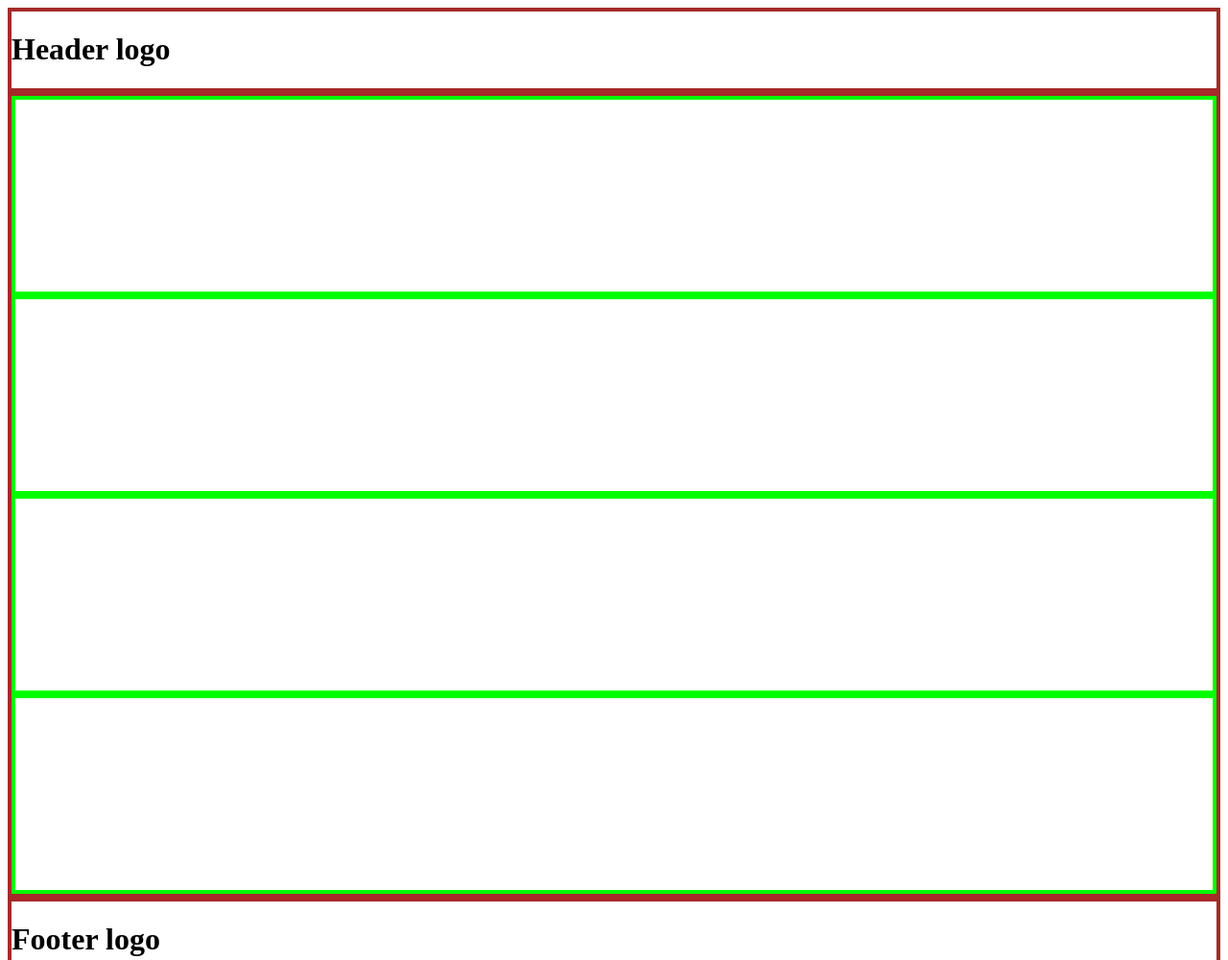
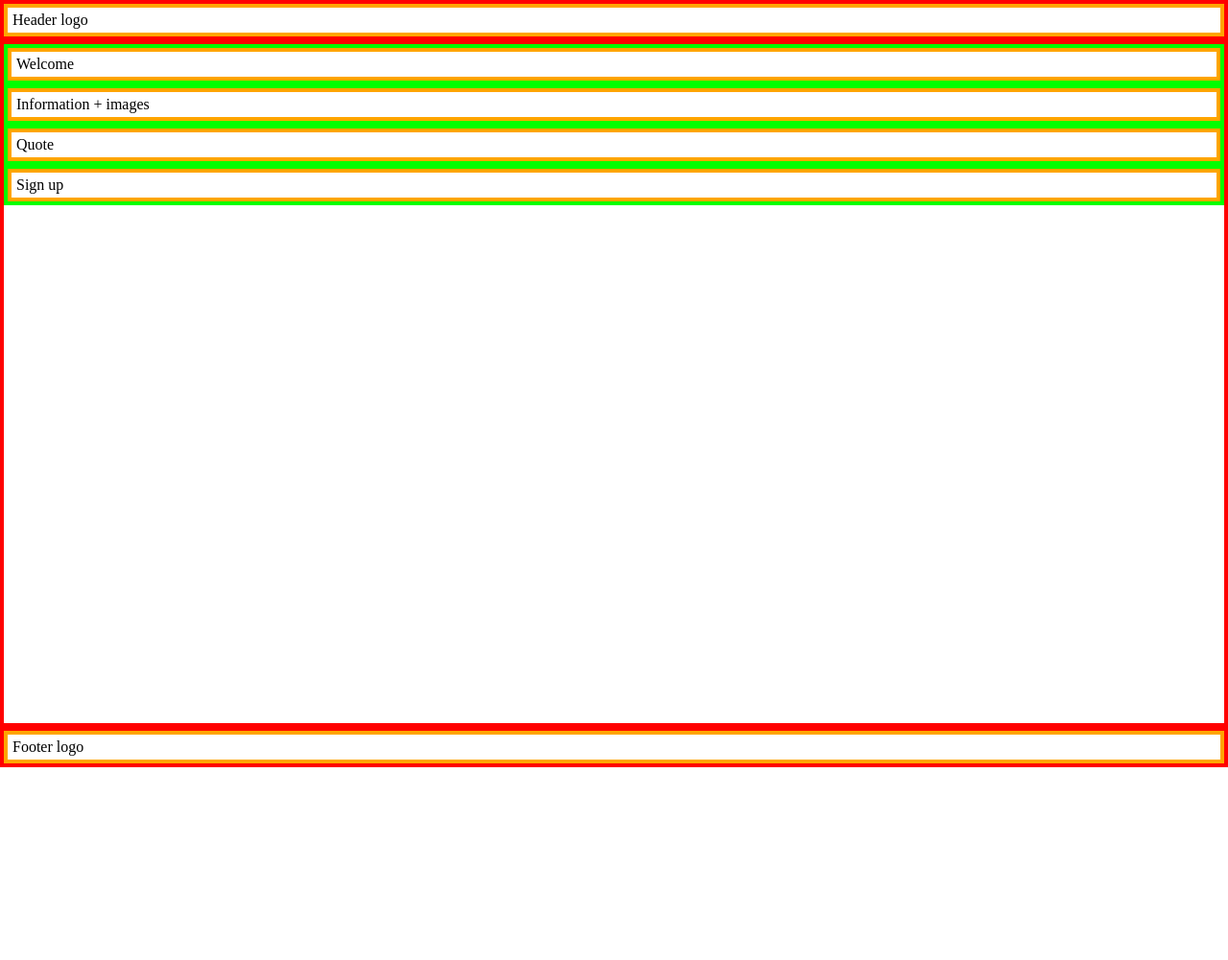
Before and after one commit to ManuelDAssoro/landing-page, a plain HTML site: page index.html in a window 1280 px wide. Shown: the top 1001 px of the page at 96% size. After the commit the page ends 800 px from the top, so only its background shows below. Drawn offline with Linux system fonts and the light colour scheme.

Commit message:
import reset styles

```diff
--- a/index.css
+++ /dev/null
@@ -1,9 +0,0 @@
-section {
-  border: 4px solid lime;
-  min-height: 200px;
-}
-
-header, footer, main {
-  border: 4px solid brown;
-  min-height: 50px;
-}
--- a/index.html
+++ b/index.html
@@ -2,7 +2,7 @@
 <html lang="en">
 <head>
     <link rel="reset-styles" href="reset.css">
-    <link rel="stylesheet" href="index.css">
+    <link rel="stylesheet" href="styles.css">
     <meta charset="UTF-8">
     <meta name="viewport" content="width=device-width, initial-scale=1.0">
     <title>Document</title>
@@ -10,7 +10,7 @@
 <body>
 
 <header>
-    <div class = "header-logo">
+    <div>
         <h1> Header logo</h1>
     </div>
 </header>
@@ -18,25 +18,36 @@
 <main>
 
 <section class="hero">
-
+    <div>
+        <h2> Welcome</h2>
+    </div>
 </section>
 
 <section class = "information">
-
+    <div>
+        <h2> Information + images</h2>
+    </div>
 </section>
 
 <section class = "quote">
-
+    <div>
+        <h2> Quote</h2>
+    </div>
 </section>
 
 <section class = "sign up">
-
+    <div>
+        <h2> Sign up</h2>
+    </div>
 </section>
 
 </main>
 
 <footer>
-    <h1> Footer logo</h1>
+    <div>
+        <h1> Footer logo</h1>
+    </div>
+
 </footer>
 
 </body>
--- a/reset.css
+++ b/styles.css
@@ -2,7 +2,6 @@
    v2.0 | 20110126
    License: none (public domain)
 */
-
 html, body, div, span, applet, object, iframe,
 h1, h2, h3, h4, h5, h6, p, blockquote, pre,
 a, abbr, acronym, address, big, cite, code,
@@ -46,3 +45,29 @@ table {
 	border-collapse: collapse;
 	border-spacing: 0;
 }
+
+section {
+  border: 4px solid lime;
+
+}
+
+header, footer, main {
+  border: 4px solid red;
+
+}
+
+div {
+  border: 4px solid orange;
+  padding: 5px;
+}
+
+/* sticky footer */
+body {
+  flex-direction: column;
+  display: flex;
+  height: 100vh;
+}
+
+main {
+  flex: 1;
+}
```
